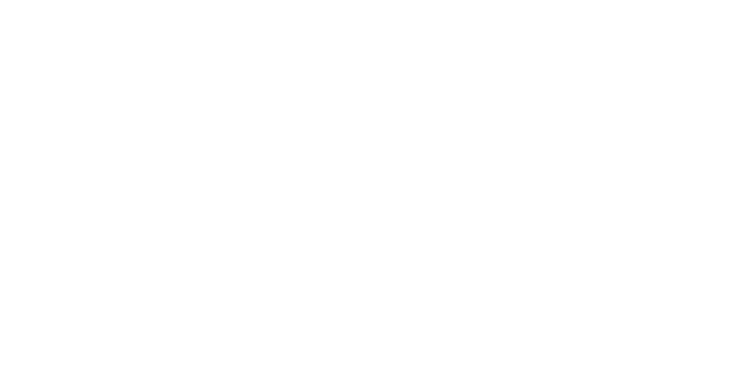
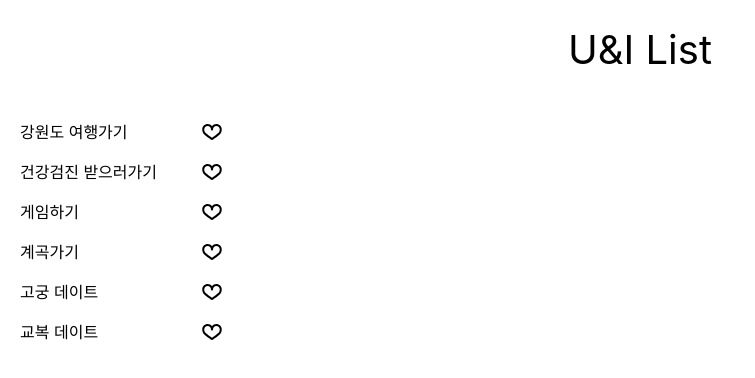
Before and after one commit to swinglala/lala, a React (Create React App) app in the folder checkbox/: page / in a window 1280 px wide. Shown: the top 378 px of the page, without its empty margins (0-755 px from the left). Built offline with nearby package versions, Linux system fonts and the light colour scheme.

Commit message:
기본 List

```diff
--- /dev/null
+++ b/checkbox/my-tailwind-project/tailwind.config.js
@@ -0,0 +1,8 @@
+/** @type {import('tailwindcss').Config} */
+module.exports = {
+  content: [],
+  theme: {
+    extend: {},
+  },
+  plugins: [],
+}
--- a/checkbox/package.json
+++ b/checkbox/package.json
@@ -10,9 +10,13 @@
     "@types/node": "^16.18.74",
     "@types/react": "^18.2.48",
     "@types/react-dom": "^18.2.18",
+    "autoprefixer": "^10.4.17",
+    "postcss": "^8.4.33",
     "react": "^18.2.0",
     "react-dom": "^18.2.0",
+    "react-icons": "^5.0.1",
     "react-scripts": "5.0.1",
+    "tailwindcss": "^3.4.1",
     "typescript": "^4.9.5",
     "web-vitals": "^2.1.4"
   },
--- a/checkbox/src/App.tsx
+++ b/checkbox/src/App.tsx
@@ -1,11 +1,17 @@
 import React from 'react';
-import logo from './logo.svg';
 import './App.css';
+import ListForm from './components/ListForm';
+import { todoData } from './consts/todoList';
 
 function App() {
   return (
     <div>
-      <header></header>
+      <header className='p-5 flex items-start justify-center text-[40px]'>U&I List</header>
+      <div>
+        <ListForm
+        list={todoData}
+        />
+      </div>
 
 
 
--- /dev/null
+++ b/checkbox/src/components/HeartCheckbox.tsx
@@ -0,0 +1,27 @@
+import React, { useState } from 'react';
+import { TiHeartOutline, TiHeart } from "react-icons/ti";
+
+const HeartCheckbox = () => {
+  const [checked, setChecked] = useState(false);
+
+  const handleChange = () => {
+    setChecked(!checked);
+  };
+
+  return (
+    <div className='w-10 h-10 items-center justify-center'>
+      <input
+        type="checkbox"
+        id="heartCheckbox"
+        checked={checked}
+        onChange={handleChange}
+        style={{ display: 'none' }}
+      />
+      <label htmlFor="heartCheckbox">
+        {checked ? <TiHeart color="red" style={{ fontSize: '24px' }} /> : <TiHeartOutline style={{ fontSize: '24px' }} />}
+      </label>
+    </div>
+  );
+};
+
+export default HeartCheckbox;
--- /dev/null
+++ b/checkbox/src/components/ListForm.tsx
@@ -0,0 +1,27 @@
+import React from 'react'
+import { TodoItem } from '../consts/todoList'
+import HeartCheckbox from './HeartCheckbox'
+
+
+type Props = {
+  list : TodoItem[],
+}
+
+export default function ListForm({
+     list, }: Props) {
+
+  return (
+    <div>
+        <div className='flex flex-col p-5' >
+
+            {list.map((item, index) =>
+            <div key={index} className='flex flex-row'>
+                <div className='w-[180px] h-[40px]'>{item.title}</div>
+                <HeartCheckbox/>
+            </div>
+            )}
+        </div>
+    </div>
+
+  )
+}
--- a/checkbox/src/consts/todoList.ts
+++ b/checkbox/src/consts/todoList.ts
@@ -1,12 +1,40 @@
 export type Progress = "TODO" | "DONE";
 
 export interface TodoItem {
+    id : number ;
     progress: Progress;
     title: string;
     }
 
 export const todoData: TodoItem[] = [
     {
+        id : 1 ,
         progress: "TODO",
-        title: "볼링",
-    }]
+        title: "강원도 여행가기",
+    },
+    {
+        id : 2 ,
+        progress: "TODO",
+        title: "건강검진 받으러가기",
+    },
+    {
+        id : 3 ,
+        progress: "TODO",
+        title: "게임하기",
+    },
+    {
+        id : 4 ,
+        progress: "TODO",
+        title: "계곡가기",
+    },
+    {
+        id : 5 ,
+        progress: "TODO",
+        title: "고궁 데이트",
+    },
+    {
+        id : 6 ,
+        progress: "TODO",
+        title: "교복 데이트",
+    },
+]
--- a/checkbox/src/index.css
+++ b/checkbox/src/index.css
@@ -1,3 +1,8 @@
+@tailwind base;
+@tailwind components;
+@tailwind utilities;
+
+
 body {
   margin: 0;
   font-family: -apple-system, BlinkMacSystemFont, 'Segoe UI', 'Roboto', 'Oxygen',
--- /dev/null
+++ b/checkbox/tailwind.config.js
@@ -0,0 +1,8 @@
+/** @type {import('tailwindcss').Config} */
+module.exports = {
+  content: ["./src/**/*.{html,js,jsx,ts,tsx}"],
+  theme: {
+    extend: {},
+  },
+  plugins: [],
+}
```
Also changed, not shown: checkbox/my-tailwind-project/package.json (added, +22 -0 lines), 2 other files (tests, documents, lock files or other folders).
